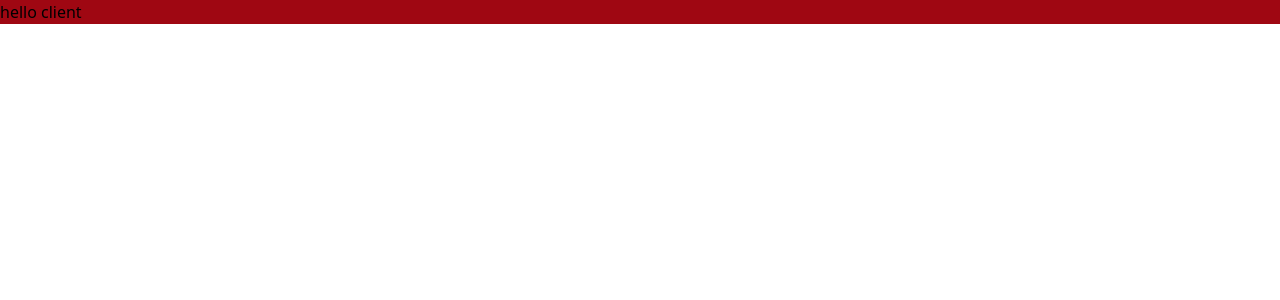
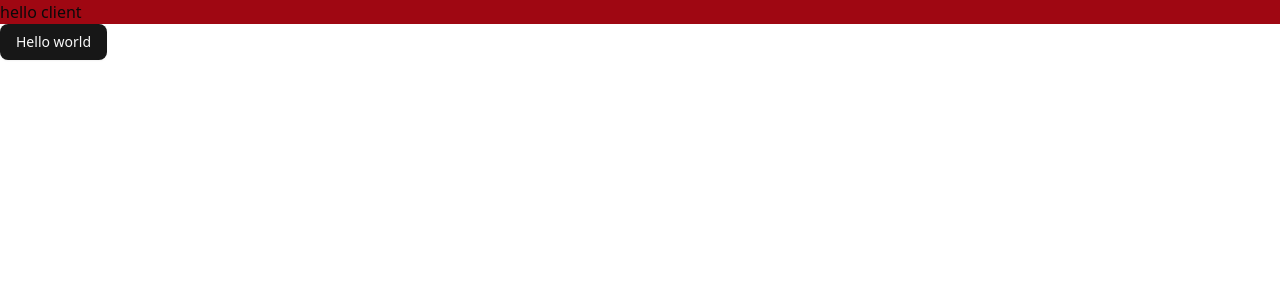
Before and after one commit to shokhsanam18/FindEdu-Client, a React (Vite) app: page / in a window 1280 px wide. Shown: the top 300 px of the page. Built offline with nearby package versions, Linux system fonts and the light colour scheme.

Commit message:
feat: shadcn added

```diff
--- a/src/App.jsx
+++ b/src/App.jsx
@@ -1,7 +1,10 @@
+import { Button } from "./components/ui/button";
+
 function App() {
   return (
     <>
       <h1 className="bg-red-800">hello client</h1>
+      <Button>Hello world</Button>
     </>
   );
 }
--- /dev/null
+++ b/src/components/ui/button.jsx
@@ -0,0 +1,54 @@
+import * as React from "react"
+import { Slot } from "@radix-ui/react-slot"
+import { cva } from "class-variance-authority";
+
+import { cn } from "@/lib/utils"
+
+const buttonVariants = cva(
+  "inline-flex items-center justify-center gap-2 whitespace-nowrap rounded-md text-sm font-medium transition-[color,box-shadow] disabled:pointer-events-none disabled:opacity-50 [&_svg]:pointer-events-none [&_svg:not([class*='size-'])]:size-4 shrink-0 [&_svg]:shrink-0 outline-none focus-visible:border-ring focus-visible:ring-ring/50 focus-visible:ring-[3px] aria-invalid:ring-destructive/20 dark:aria-invalid:ring-destructive/40 aria-invalid:border-destructive",
+  {
+    variants: {
+      variant: {
+        default:
+          "bg-primary text-primary-foreground shadow-xs hover:bg-primary/90",
+        destructive:
+          "bg-destructive text-white shadow-xs hover:bg-destructive/90 focus-visible:ring-destructive/20 dark:focus-visible:ring-destructive/40",
+        outline:
+          "border border-input bg-background shadow-xs hover:bg-accent hover:text-accent-foreground",
+        secondary:
+          "bg-secondary text-secondary-foreground shadow-xs hover:bg-secondary/80",
+        ghost: "hover:bg-accent hover:text-accent-foreground",
+        link: "text-primary underline-offset-4 hover:underline",
+      },
+      size: {
+        default: "h-9 px-4 py-2 has-[>svg]:px-3",
+        sm: "h-8 rounded-md gap-1.5 px-3 has-[>svg]:px-2.5",
+        lg: "h-10 rounded-md px-6 has-[>svg]:px-4",
+        icon: "size-9",
+      },
+    },
+    defaultVariants: {
+      variant: "default",
+      size: "default",
+    },
+  }
+)
+
+function Button({
+  className,
+  variant,
+  size,
+  asChild = false,
+  ...props
+}) {
+  const Comp = asChild ? Slot : "button"
+
+  return (
+    (<Comp
+      data-slot="button"
+      className={cn(buttonVariants({ variant, size, className }))}
+      {...props} />)
+  );
+}
+
+export { Button, buttonVariants }
--- a/src/index.css
+++ b/src/index.css
@@ -1 +1,124 @@
 @import "tailwindcss";
+
+@plugin "tailwindcss-animate";
+
+@custom-variant dark (&:is(.dark *));
+
+:root {
+  --background: oklch(1 0 0);
+  --foreground: oklch(0.145 0 0);
+  --card: oklch(1 0 0);
+  --card-foreground: oklch(0.145 0 0);
+  --popover: oklch(1 0 0);
+  --popover-foreground: oklch(0.145 0 0);
+  --primary: oklch(0.205 0 0);
+  --primary-foreground: oklch(0.985 0 0);
+  --secondary: oklch(0.97 0 0);
+  --secondary-foreground: oklch(0.205 0 0);
+  --muted: oklch(0.97 0 0);
+  --muted-foreground: oklch(0.556 0 0);
+  --accent: oklch(0.97 0 0);
+  --accent-foreground: oklch(0.205 0 0);
+  --destructive: oklch(0.577 0.245 27.325);
+  --destructive-foreground: oklch(0.577 0.245 27.325);
+  --border: oklch(0.922 0 0);
+  --input: oklch(0.922 0 0);
+  --ring: oklch(0.708 0 0);
+  --chart-1: oklch(0.646 0.222 41.116);
+  --chart-2: oklch(0.6 0.118 184.704);
+  --chart-3: oklch(0.398 0.07 227.392);
+  --chart-4: oklch(0.828 0.189 84.429);
+  --chart-5: oklch(0.769 0.188 70.08);
+  --radius: 0.625rem;
+  --sidebar: oklch(0.985 0 0);
+  --sidebar-foreground: oklch(0.145 0 0);
+  --sidebar-primary: oklch(0.205 0 0);
+  --sidebar-primary-foreground: oklch(0.985 0 0);
+  --sidebar-accent: oklch(0.97 0 0);
+  --sidebar-accent-foreground: oklch(0.205 0 0);
+  --sidebar-border: oklch(0.922 0 0);
+  --sidebar-ring: oklch(0.708 0 0);
+}
+
+.dark {
+  --background: oklch(0.145 0 0);
+  --foreground: oklch(0.985 0 0);
+  --card: oklch(0.145 0 0);
+  --card-foreground: oklch(0.985 0 0);
+  --popover: oklch(0.145 0 0);
+  --popover-foreground: oklch(0.985 0 0);
+  --primary: oklch(0.985 0 0);
+  --primary-foreground: oklch(0.205 0 0);
+  --secondary: oklch(0.269 0 0);
+  --secondary-foreground: oklch(0.985 0 0);
+  --muted: oklch(0.269 0 0);
+  --muted-foreground: oklch(0.708 0 0);
+  --accent: oklch(0.269 0 0);
+  --accent-foreground: oklch(0.985 0 0);
+  --destructive: oklch(0.396 0.141 25.723);
+  --destructive-foreground: oklch(0.637 0.237 25.331);
+  --border: oklch(0.269 0 0);
+  --input: oklch(0.269 0 0);
+  --ring: oklch(0.439 0 0);
+  --chart-1: oklch(0.488 0.243 264.376);
+  --chart-2: oklch(0.696 0.17 162.48);
+  --chart-3: oklch(0.769 0.188 70.08);
+  --chart-4: oklch(0.627 0.265 303.9);
+  --chart-5: oklch(0.645 0.246 16.439);
+  --sidebar: oklch(0.205 0 0);
+  --sidebar-foreground: oklch(0.985 0 0);
+  --sidebar-primary: oklch(0.488 0.243 264.376);
+  --sidebar-primary-foreground: oklch(0.985 0 0);
+  --sidebar-accent: oklch(0.269 0 0);
+  --sidebar-accent-foreground: oklch(0.985 0 0);
+  --sidebar-border: oklch(0.269 0 0);
+  --sidebar-ring: oklch(0.439 0 0);
+}
+
+@theme inline {
+  --color-background: var(--background);
+  --color-foreground: var(--foreground);
+  --color-card: var(--card);
+  --color-card-foreground: var(--card-foreground);
+  --color-popover: var(--popover);
+  --color-popover-foreground: var(--popover-foreground);
+  --color-primary: var(--primary);
+  --color-primary-foreground: var(--primary-foreground);
+  --color-secondary: var(--secondary);
+  --color-secondary-foreground: var(--secondary-foreground);
+  --color-muted: var(--muted);
+  --color-muted-foreground: var(--muted-foreground);
+  --color-accent: var(--accent);
+  --color-accent-foreground: var(--accent-foreground);
+  --color-destructive: var(--destructive);
+  --color-destructive-foreground: var(--destructive-foreground);
+  --color-border: var(--border);
+  --color-input: var(--input);
+  --color-ring: var(--ring);
+  --color-chart-1: var(--chart-1);
+  --color-chart-2: var(--chart-2);
+  --color-chart-3: var(--chart-3);
+  --color-chart-4: var(--chart-4);
+  --color-chart-5: var(--chart-5);
+  --radius-sm: calc(var(--radius) - 4px);
+  --radius-md: calc(var(--radius) - 2px);
+  --radius-lg: var(--radius);
+  --radius-xl: calc(var(--radius) + 4px);
+  --color-sidebar: var(--sidebar);
+  --color-sidebar-foreground: var(--sidebar-foreground);
+  --color-sidebar-primary: var(--sidebar-primary);
+  --color-sidebar-primary-foreground: var(--sidebar-primary-foreground);
+  --color-sidebar-accent: var(--sidebar-accent);
+  --color-sidebar-accent-foreground: var(--sidebar-accent-foreground);
+  --color-sidebar-border: var(--sidebar-border);
+  --color-sidebar-ring: var(--sidebar-ring);
+}
+
+@layer base {
+  * {
+    @apply border-border outline-ring/50;
+  }
+  body {
+    @apply bg-background text-foreground;
+  }
+}
--- /dev/null
+++ b/src/lib/utils.js
@@ -0,0 +1,6 @@
+import { clsx } from "clsx";
+import { twMerge } from "tailwind-merge"
+
+export function cn(...inputs) {
+  return twMerge(clsx(inputs));
+}
```
Also changed, not shown: jsconfig.json (added, +12 -0 lines), package.json (+8 -1 lines), components.json (added), 1 other file (tests, documents, lock files or other folders).
